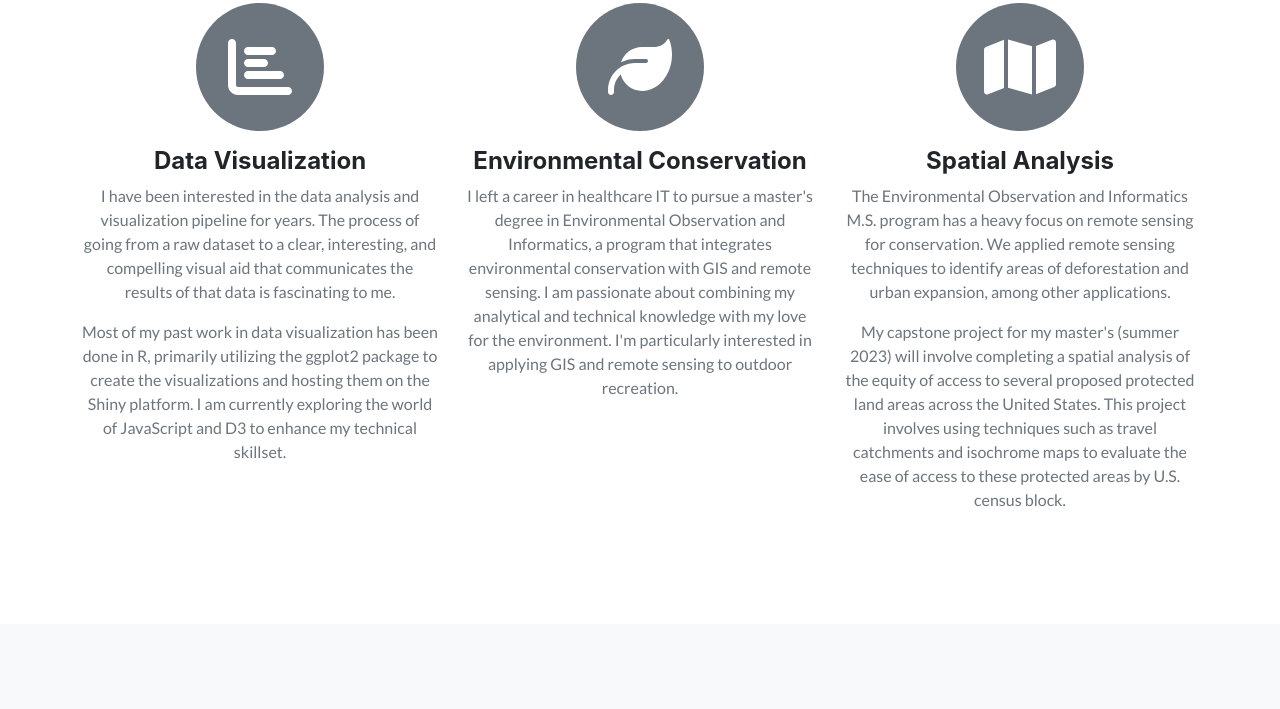
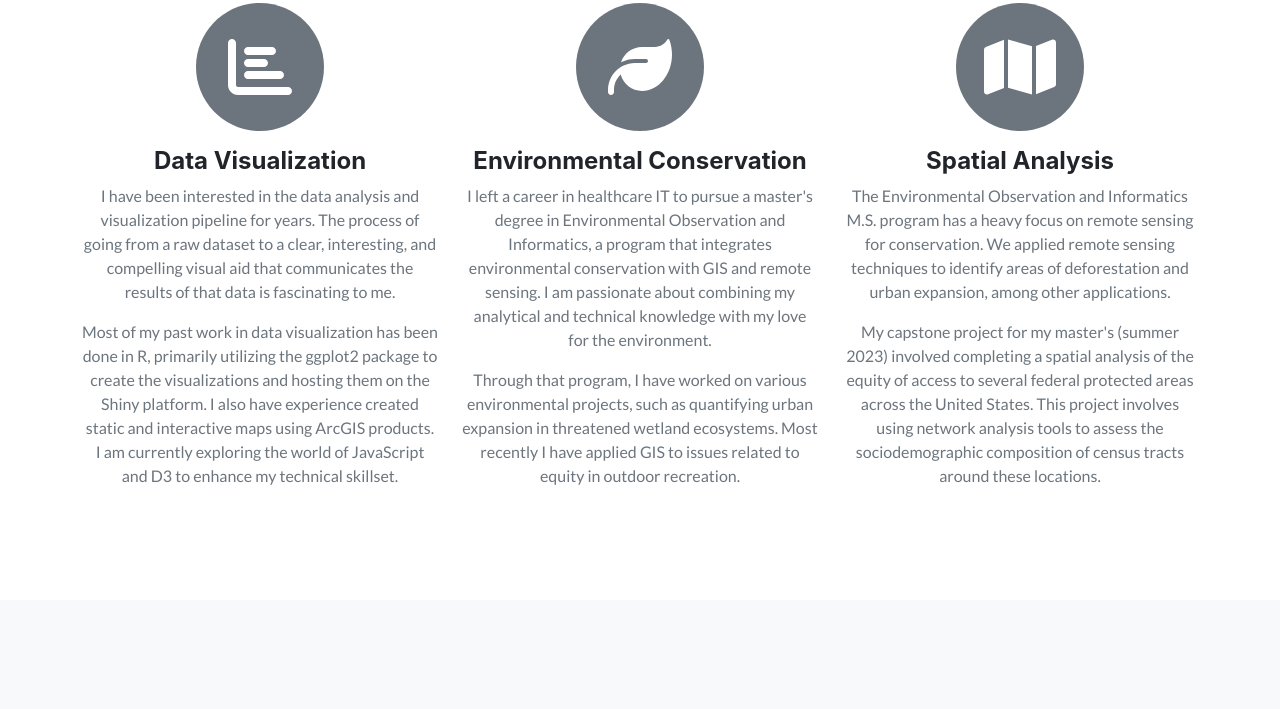
Before and after one commit to kathrynrbernard/portfolio, a plain HTML site: page index.html in a window 1280 px wide. Shown: the part 795-1504 px from the top of the page. Drawn offline with nearby package versions, Linux system fonts and the light colour scheme.

Commit message:
Update intro section

```diff
--- a/index.html
+++ b/index.html
@@ -90,9 +90,10 @@
             <p class="text-muted text-left">
               Most of my past work in data visualization has been done in R,
               primarily utilizing the ggplot2 package to create the
-              visualizations and hosting them on the Shiny platform. I am
-              currently exploring the world of JavaScript and D3 to enhance my
-              technical skillset.
+              visualizations and hosting them on the Shiny platform. I also have
+              experience created static and interactive maps using ArcGIS
+              products. I am currently exploring the world of JavaScript and D3
+              to enhance my technical skillset.
             </p>
           </div>
           <div class="col-md-4 col-sm-12 text-center">
@@ -106,9 +107,13 @@
               Environmental Observation and Informatics, a program that
               integrates environmental conservation with GIS and remote sensing.
               I am passionate about combining my analytical and technical
-              knowledge with my love for the environment. I'm particularly
-              interested in applying GIS and remote sensing to outdoor
-              recreation.
+              knowledge with my love for the environment.
+            </p>
+            <p class="text-muted text-left">
+              Through that program, I have worked on various environmental
+              projects, such as quantifying urban expansion in threatened
+              wetland ecosystems. Most recently I have applied GIS to issues
+              related to equity in outdoor recreation.
             </p>
           </div>
           <div class="col-md-4 col-sm-12 text-center">
@@ -124,12 +129,12 @@
               expansion, among other applications.
             </p>
             <p class="text-muted text-left">
-              My capstone project for my master's (summer 2023) will involve
+              My capstone project for my master's (summer 2023) involved
               completing a spatial analysis of the equity of access to several
-              proposed protected land areas across the United States. This
-              project involves using techniques such as travel catchments and
-              isochrome maps to evaluate the ease of access to these protected
-              areas by U.S. census block.
+              federal protected areas across the United States. This project
+              involves using network analysis tools to assess the
+              sociodemographic composition of census tracts around these
+              locations.
             </p>
           </div>
         </div>
```
